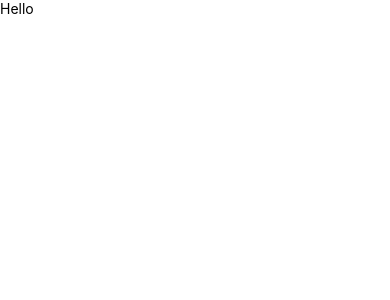
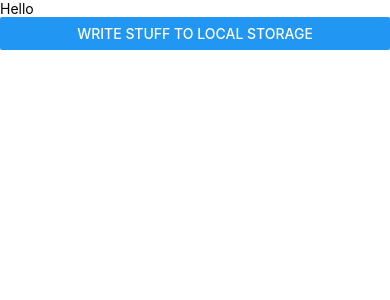
Before and after one commit to PiyushMichael/period-tracker, a React Native app: screen / in a window 390 px wide. Shown: the top 300 px of the page. Built offline with nearby package versions, Linux system fonts and the light colour scheme.

Commit message:
ADDED cloud backup. fixed import issue,

```diff
--- a/App.tsx
+++ b/App.tsx
@@ -5,12 +5,17 @@
  * @format
  */
 
-import React from 'react';
-import { SafeAreaView } from 'react-native';
+import React, { useEffect } from 'react';
+import { SafeAreaView, Button, Alert } from 'react-native';
+import AsyncStorage from '@react-native-async-storage/async-storage';
 
 import Hello from 'components/Hello';
 
 function App(): JSX.Element {
+  useEffect(() => {
+    AsyncStorage.getItem('name').then((res) => Alert.alert(`Data is: ${res}`));
+  }, []);
+
   return (
     <SafeAreaView>
       <Hello
@@ -20,6 +25,10 @@ function App(): JSX.Element {
         hehe="heheh"
         fkchdgskvjh="dikufvhdskjvh"
       />
+      <Button
+        title="Write stuff to local storage"
+        onPress={() => AsyncStorage.setItem('name', 'Hoo Haa')}
+      />
     </SafeAreaView>
   );
 }
--- a/babel.config.js
+++ b/babel.config.js
@@ -1,3 +1,12 @@
 module.exports = {
   presets: ['module:metro-react-native-babel-preset'],
+  plugins: [
+    [
+      'module-resolver',
+      {
+        root: ['./src'],
+        extensions: ['.js', '.ios.js', '.android.js', '.ts', '.tsx', '.json'],
+      },
+    ],
+  ],
 };
--- a/package.json
+++ b/package.json
@@ -11,6 +11,7 @@
     "prepare": "husky install"
   },
   "dependencies": {
+    "@react-native-async-storage/async-storage": "^1.18.1",
     "react": "18.2.0",
     "react-native": "0.71.8"
   },
@@ -24,6 +25,7 @@
     "@types/react": "^18.0.24",
     "@types/react-test-renderer": "^18.0.0",
     "babel-jest": "^29.2.1",
+    "babel-plugin-module-resolver": "^5.0.0",
     "eslint": "^8.19.0",
     "husky": "^8.0.3",
     "jest": "^29.2.1",
```
Also changed, not shown: 3 other files (tests, documents, lock files or other folders).
